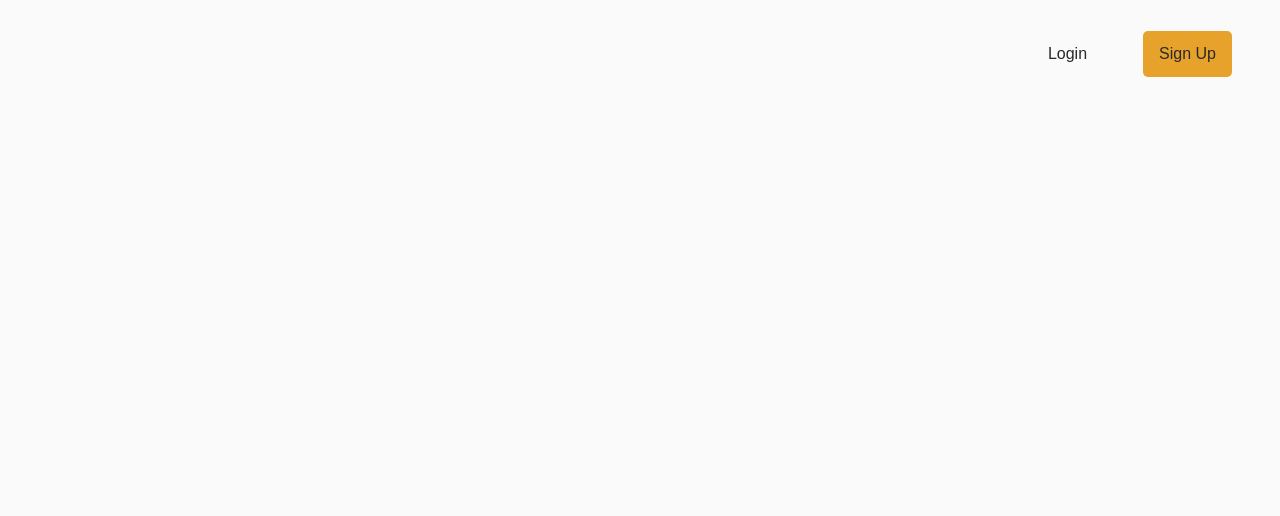
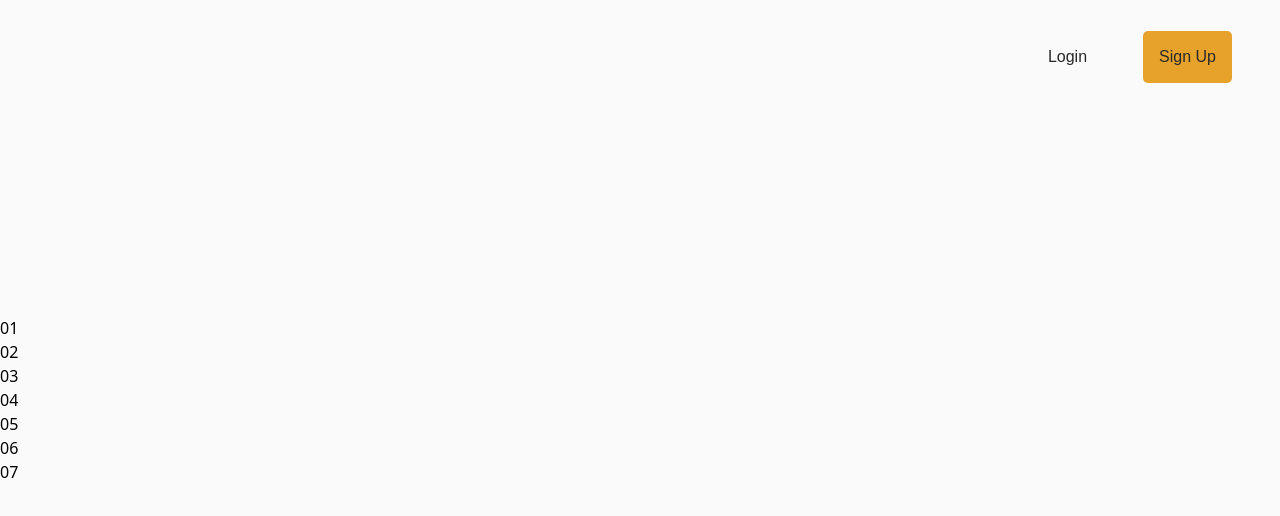
Before and after one commit to Nathan-47/fitrquest, a React (Vite) app: page / in a window 1280 px wide. Shown: the top 516 px of the page. Built offline with nearby package versions, Linux system fonts and the light colour scheme; a web font is replaced by a local one.

Commit message:
landing page added

```diff
--- a/src/App.jsx
+++ b/src/App.jsx
@@ -1,10 +1,12 @@
 import Navbar from "./components/navbar";
+import Landing from "./pages/landing";
 
 function App() {
 
   return (
     <div className="col">
       <Navbar />
+      <Landing />
     </div>
   )
 }
--- a/src/index.css
+++ b/src/index.css
@@ -6,6 +6,12 @@ body {
   min-width: 320px;
   min-height: 100vh;
 }
+
+/* @tailwind directives */
+@tailwind base;
+@tailwind components;
+@tailwind utilities;
+/* @tailwind directives */
 
 /* navbar */
 ul {
--- /dev/null
+++ b/src/pages/landing.jsx
@@ -0,0 +1,20 @@
+
+
+const Landing = () => {
+
+    return (
+        <div className="bento-grids">
+            <div class="grid grid-cols-3 gap-4">
+  <div class="...">01</div>
+  <div class="...">02</div>
+  <div class="...">03</div>
+  <div class="col-span-2 ...">04</div>
+  <div class="...">05</div>
+  <div class="...">06</div>
+  <div class="col-span-2 ...">07</div>
+</div>
+        </div>
+    );
+};
+
+export default Landing;
```
